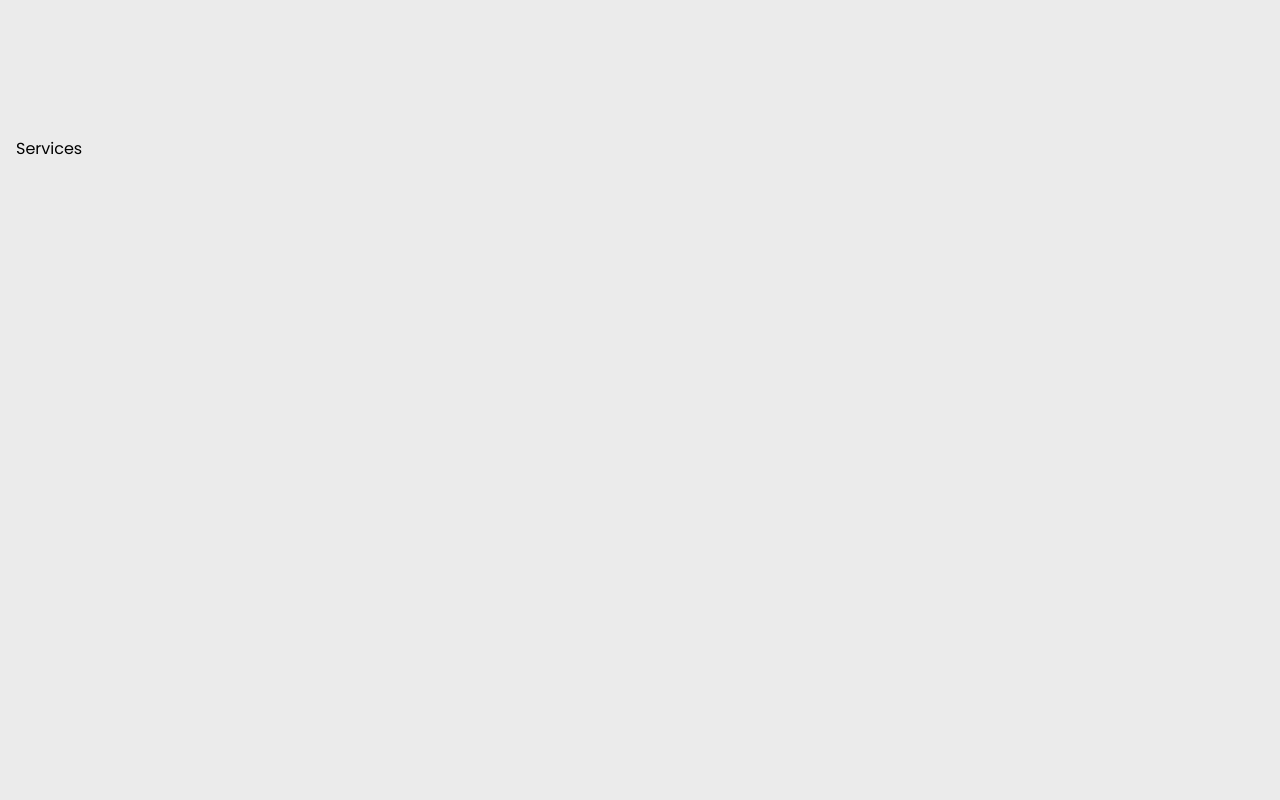
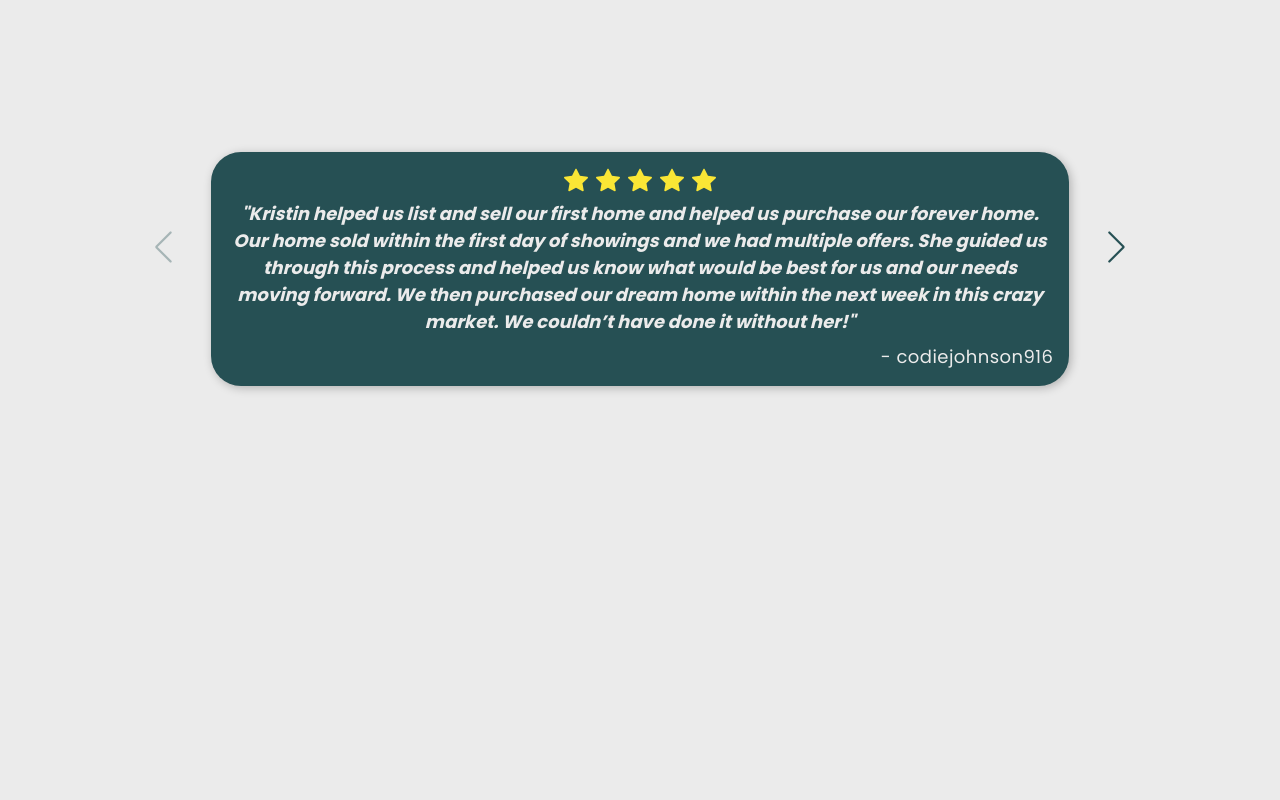
Before and after one commit to deppes365/kmurphy-website, a React (Create React App) app: page /about in a window 1280 px wide. Shown: the part 1520-2320 px from the top of the page. Built offline with nearby package versions, Linux system fonts and the light colour scheme.

Commit message:
review carousel added

```diff
--- a/package.json
+++ b/package.json
@@ -9,8 +9,10 @@
     "react": "^18.0.0",
     "react-dom": "^18.0.0",
     "react-icons": "^4.3.1",
+    "react-responsive-carousel": "^3.2.23",
     "react-scripts": "5.0.0",
     "sass": "^1.49.11",
+    "swiper": "^8.1.0",
     "web-vitals": "^2.1.4"
   },
   "scripts": {
--- a/src/App.js
+++ b/src/App.js
@@ -8,18 +8,18 @@ import Services from './pages/Services';
 import Footer from './components/footer/Footer';
 import ContactForm from './components/contactForm/ContactForm';
 
-
 function App() {
 	const [contactFormOpen, setContactFormOpen] = useState(false);
 	const [activeLink, setActiveLink] = useState('');
 	const [navBarSolid, setNavBarSolid] = useState(false);
-  const [menuActive, setMenuActive] = useState(false)
+	const [menuActive, setMenuActive] = useState(false);
 
 	useEffect(() => {
+
+		//When the user scrolls down the site, it changes the navbar to a solid color
 		const homeHeight = document.querySelector('#home').clientHeight;
-
 		window.addEventListener('scroll', () => {
-			if (window.scrollY > homeHeight - 400) {
+			if (window.scrollY > homeHeight - 200) {
 				setNavBarSolid(true);
 			} else {
 				setNavBarSolid(false);
@@ -28,19 +28,19 @@ function App() {
 	}, []);
 
 	return (
-		<div className={`App ${contactFormOpen || menuActive ? 'active' : ''}`}>
+		<div className='App'>
 			<Header
 				setContactFormOpen={setContactFormOpen}
 				activeLink={activeLink}
 				setActiveLink={setActiveLink}
 				navBarSolid={navBarSolid}
-        menuActive={menuActive}
-        setMenuActive={setMenuActive}
+				menuActive={menuActive}
+				setMenuActive={setMenuActive}
 			/>
 			<Home setActiveLink={setActiveLink} />
 			<About setActiveLink={setActiveLink} />
 			<Services setActiveLink={setActiveLink} />
-      <Footer />
+			<Footer />
 			<ContactForm
 				setContactFormOpen={setContactFormOpen}
 				contactFormOpen={contactFormOpen}
--- a/src/App.scss
+++ b/src/App.scss
@@ -404,6 +404,13 @@ $breakpoints: (
 		}
 	} ///// Home
 
+	#services {
+		.container {
+			display: flex;
+			justify-content: center;
+		}
+	}
+
 	.footer {
 		width: 100%;
 		height: 5rem;
--- /dev/null
+++ b/src/components/testimonials/Testimonials.jsx
@@ -0,0 +1,37 @@
+import React from 'react';
+import './testimonials.scss';
+import { reviews } from './reviews';
+import {BsStarFill} from 'react-icons/bs'
+
+// Import Swiper React components
+import { Swiper, SwiperSlide } from 'swiper/react';
+
+// Import Swiper styles
+import 'swiper/css';
+import 'swiper/css/navigation';
+
+// import required modules
+import { Navigation } from 'swiper';
+
+function Testimonials() {
+
+	return (
+		<div className="testimonials">
+			<Swiper navigation={true} modules={[Navigation]} className="mySwiper">
+				{reviews.map(({ review, author }) => {
+					return (
+						<SwiperSlide>
+							<div className='reviewContainer'>
+                                <div className='rating'><BsStarFill className='icon'/><BsStarFill className='icon'/><BsStarFill className='icon'/><BsStarFill className='icon'/><BsStarFill className='icon'/></div>
+                                <p className='review'><em><strong>{review}</strong></em></p>
+                                <p className='author'>{author}</p>
+                            </div>
+						</SwiperSlide>
+					);
+				})}
+			</Swiper>
+		</div>
+	);
+}
+
+export default Testimonials;
--- /dev/null
+++ b/src/components/testimonials/reviews.js
@@ -0,0 +1,22 @@
+export const reviews = [
+	{
+		review:
+			'"Kristin helped us list and sell our first home and helped us purchase our forever home. Our home sold within the first day of showings and we had multiple offers. She guided us through this process and helped us know what would be best for us and our needs moving forward. We then purchased our dream home within the next week in this crazy market. We couldn’t have done it without her!"',
+		author: '- codiejohnson916',
+	},
+	{
+		review:
+			'"Kristin helped us buy a home in late 2021 and sell a home in 2022. Throughout the process she was very responsive and knowledgeable about the market and what we were looking for. Her negotiation skills helped us secure an amazing offer on our home. We would definitely want to work with her in the future."',
+		author: '- antmoses',
+	},
+	{
+		review:
+			'"Kristin did an AWESOME job she listened to our needs and wants and found us a place we can now call home. In addition, she sold our house for us the listing went live on Friday, and we were under contract by the following Monday with a great offer"',
+		author: '- timzim56',
+	},
+	{
+		review:
+			'"Kristin did a fantastic job listing our home. She gave us ideas of things to improve, but more importantly gave us great insight into things that should stay. She even brought over her truck to help us empty out the garage on her own time."',
+		author: '- Jesse McWilliams',
+	},
+];
--- /dev/null
+++ b/src/components/testimonials/testimonials.scss
@@ -0,0 +1,137 @@
+$old-mauve: #5b2333;
+$dark-slate-gray: #265054;
+$midnight-green-eagle: #033b4f;
+$platinum: #ebebeb;
+
+$breakpoints: (
+	'xs': 480px,
+	'sm': 600px,
+	'md': 720px,
+	'lg': 960px,
+	'xl': 1200px,
+);
+
+@mixin xs {
+	@media (max-width: map-get($breakpoints, 'xs')) {
+		@content;
+	}
+}
+
+@mixin sm {
+	@media (max-width: map-get($breakpoints, 'sm')) {
+		@content;
+	}
+}
+
+@mixin md {
+	@media (max-width: map-get($breakpoints, 'md')) {
+		@content;
+	}
+}
+
+@mixin lg {
+	@media (max-width: map-get($breakpoints, 'lg')) {
+		@content;
+	}
+}
+
+@mixin xl {
+	@media (max-width: map-get($breakpoints, 'xl')) {
+		@content;
+	}
+}
+
+@mixin breakpoint($bp: 0) {
+	@media (max-width: $bp) {
+		@content;
+	}
+}
+
+.testimonials {
+    width: 100%;
+    max-width: 1000px;
+    height: auto;
+    min-height: 300px;
+}
+
+.swiper {
+	width: 100%;
+	height: auto;
+	border-radius: 30px;
+
+    @include lg() {
+        width: 80;
+    }
+
+}
+
+.swiper-slide {
+	text-align: center;
+	font-size: 18px;
+	background: $platinum;
+
+	/* Center slide text vertically */
+	display: -webkit-box;
+	display: -ms-flexbox;
+	display: -webkit-flex;
+	display: flex;
+	-webkit-box-pack: center;
+	-ms-flex-pack: center;
+	-webkit-justify-content: center;
+	justify-content: center;
+	-webkit-box-align: center;
+	-ms-flex-align: center;
+	-webkit-align-items: center;
+	align-items: center;
+	padding: 1rem 3rem;
+	flex-direction: column;
+
+	//Custom Styles
+	color: $platinum;
+
+	.reviewContainer {
+		width: 95%;
+		height: 95%;
+		background-color: $dark-slate-gray;
+		border-radius: 30px;
+		box-shadow: 2px 2px 10px rgba(0, 0, 0, 0.25);
+		padding: 1rem;
+		display: flex;
+		flex-direction: column;
+        justify-content: center;
+
+		.rating {
+			display: flex;
+			justify-content: center;
+			gap: 0.5rem;
+			margin-bottom: 0.5rem;
+
+            .icon {
+                font-size: 1.5rem;
+                color: #FAE635;
+            }
+		}
+
+		.author {
+			text-align: right;
+			margin-top: 0.5rem;
+			letter-spacing: 0.025em;
+		}
+	}
+}
+
+.swiper-slide img {
+	display: block;
+	width: 100%;
+	height: 100%;
+	object-fit: cover;
+}
+
+.swiper-button-prev, .swiper-button-next {
+    color: $dark-slate-gray !important;
+    transform: translateY(-50%);
+
+    &::after {
+        font-size: 2rem !important;
+    }
+}
--- a/src/pages/Services.jsx
+++ b/src/pages/Services.jsx
@@ -1,4 +1,5 @@
 import React, {useEffect, useRef} from 'react'
+import Testimonials from '../components/testimonials/Testimonials';
 
 function Services({setActiveLink}) {
 
@@ -20,7 +21,9 @@ function Services({setActiveLink}) {
 
   return (
     <div className='page' id='services' ref={services}>
-      <div className="container">Services</div>
+      <div className="container">
+		<Testimonials />
+	  </div>
     </div>
   )
 }
```
Also changed, not shown: 1 other file (tests, documents, lock files or other folders).
